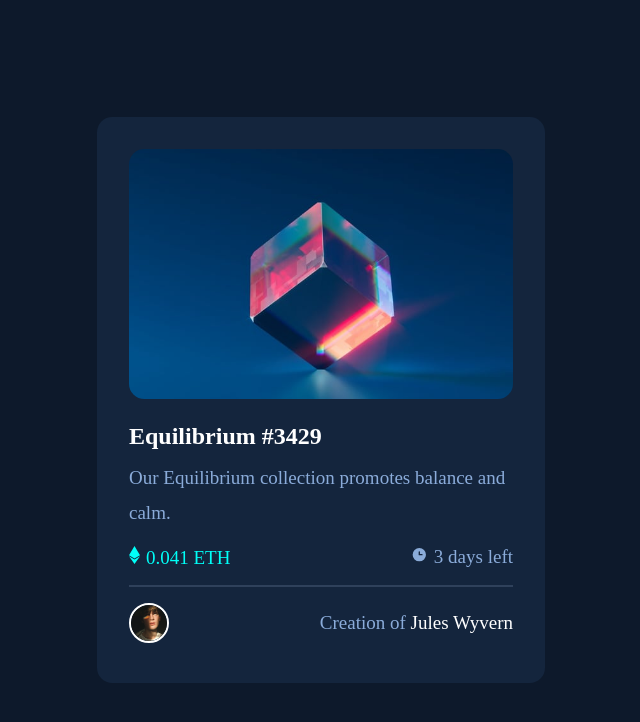
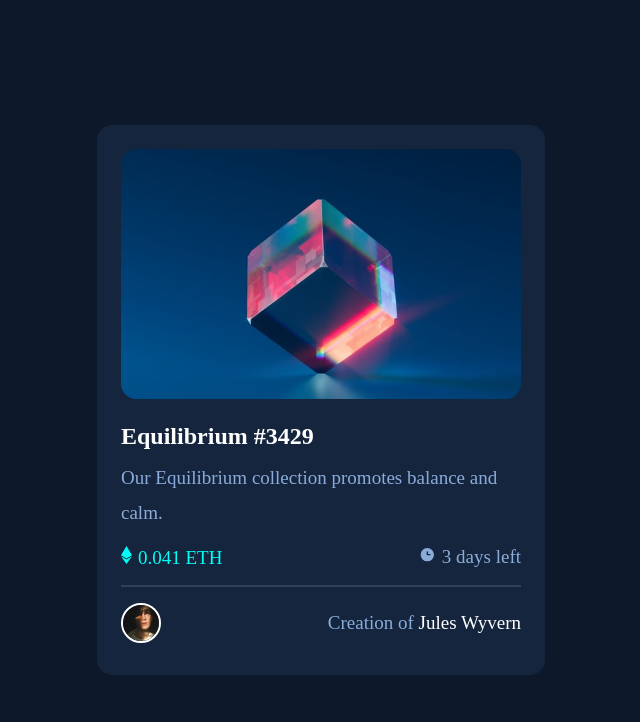
Before and after one commit to Pioneercode1/NFT-preview-card-component, a plain HTML site: page index.html in a window 1536 px wide. Shown: the whole page, without its empty margins (447-1087 px from the left). Drawn offline with Linux system fonts and the light colour scheme.

```diff
--- a/style.css
+++ b/style.css
@@ -162,7 +162,7 @@
     .article-component {
         width: 28rem;
         height: fit-content;
-        padding: 2rem;
+        /* padding: 2rem; */
         background-color: var(--card-bg);
         color: var(--white);
         border-radius: 1vmax;
```
Also changed, not shown: index.html (+1 -2 lines).
